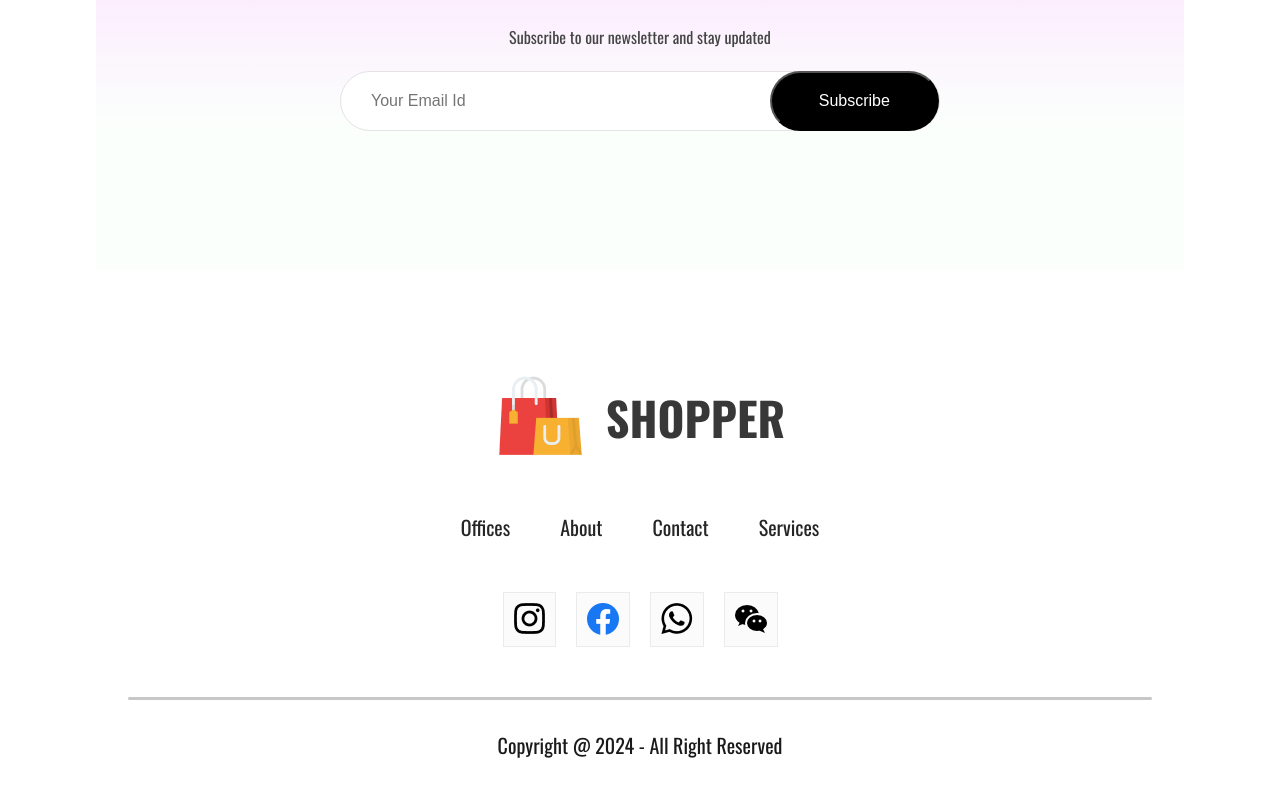
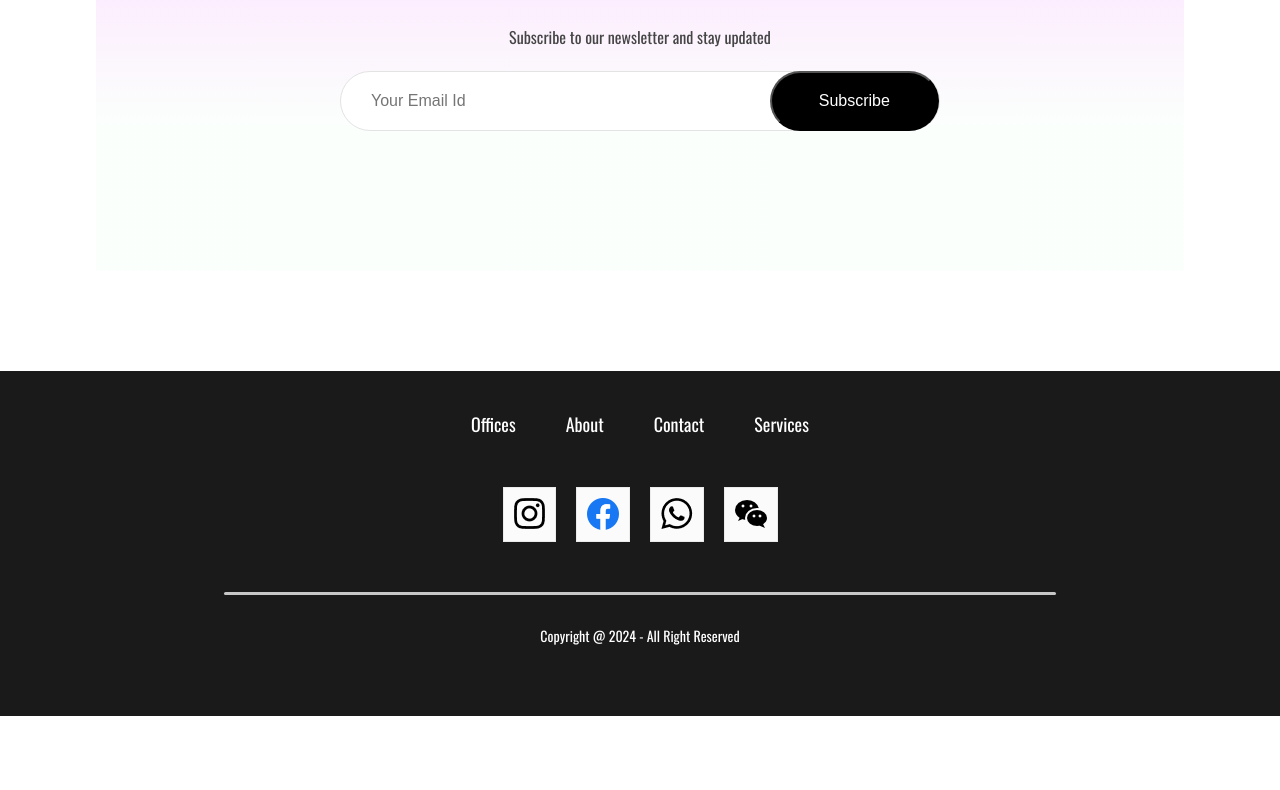
Before and after one commit to Samhan-6/gemsite, a React (Vite) app in the folder gemsite/: page / in a window 1280 px wide. Shown: the part 3034-3824 px from the top of the page. After the commit the page ends 3750 px from the top, so only its background shows below. Built offline with nearby package versions, Linux system fonts and the light colour scheme.

Commit message:
updated footer
made dark background for footer

```diff
--- a/gemsite/src/components/footer/Footer.css
+++ b/gemsite/src/components/footer/Footer.css
@@ -5,26 +5,16 @@
   align-items: center;
   gap: 50px;
   margin-top: 60px;
-}
-
-.footer-logo {
-  display: flex;
-  align-items: center;
-  gap: 20px;
-}
-
-.footer-logo p {
-  color: #383838;
-  font-size: 46px;
-  font-weight: 700;
+  background-color: #1a1a1a;
+  padding: 40px 120px;
 }
 
 .footer-links {
   display: flex;
   list-style: none;
   gap: 50px;
-  color: #252525;
-  font-size: 20px;
+  color: white;
+  font-size: 18px;
 }
 
 .footer-links li {
@@ -50,8 +40,8 @@
   gap: 30px;
   width: 100%;
   margin-bottom: 30px;
-  color: #1a1a1a;
-  font-size: 20px;
+  color: white;
+  font-size: 14px;
 }
 
 .footer-copyright hr {
--- a/gemsite/src/components/footer/Footer.jsx
+++ b/gemsite/src/components/footer/Footer.jsx
@@ -8,11 +8,6 @@ import wechat_icon from '../../assets/wechat.png'
 const Footer = () => {
   return (
     <div className='footer'>
-      <div className='footer-logo'>
-        <img src={footer_logo} alt='' />
-        <p>SHOPPER</p>
-      </div>
-
       <ul className='footer-links'>
         <li>Offices</li>
         <li>About</li>
```
